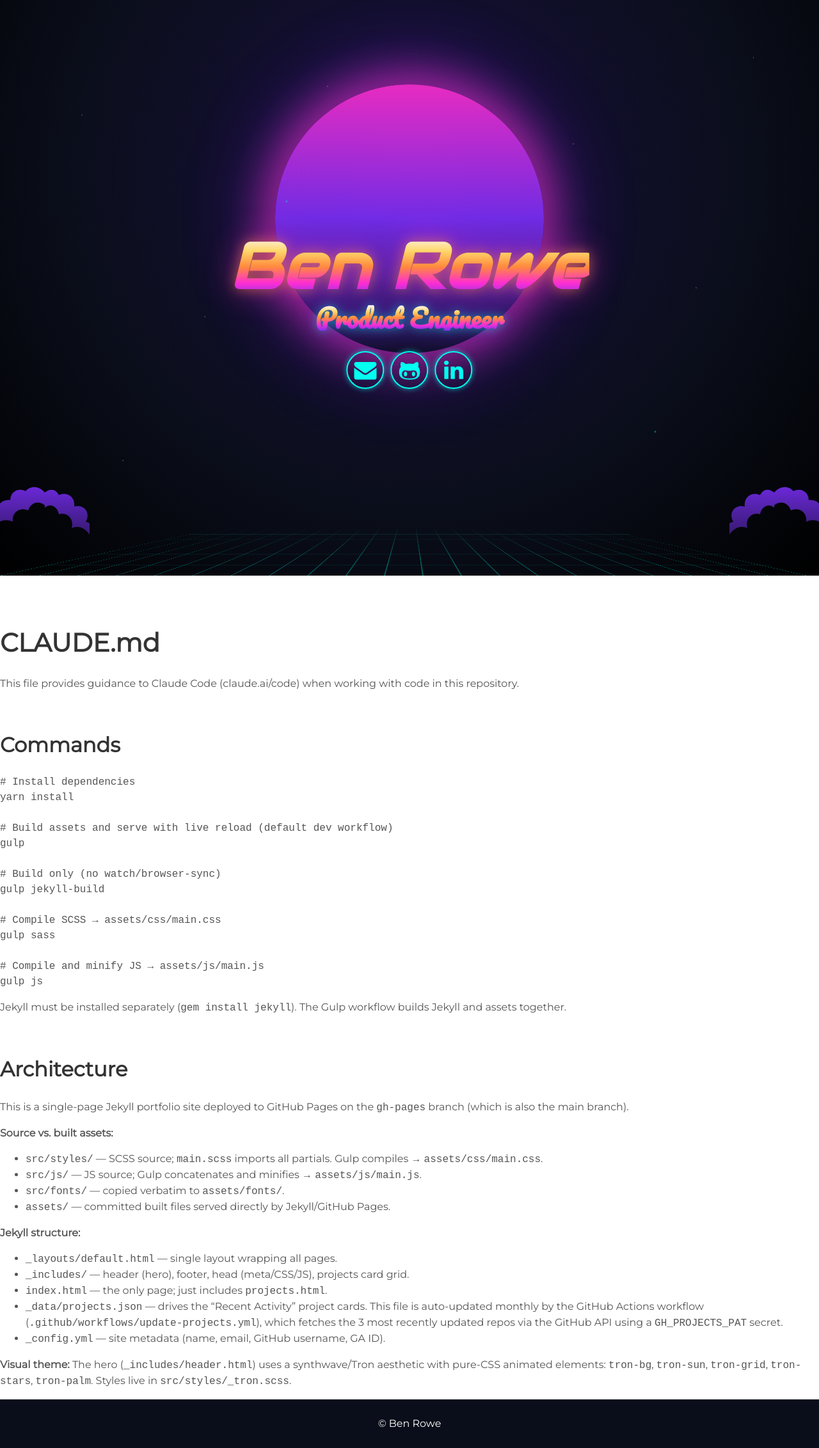
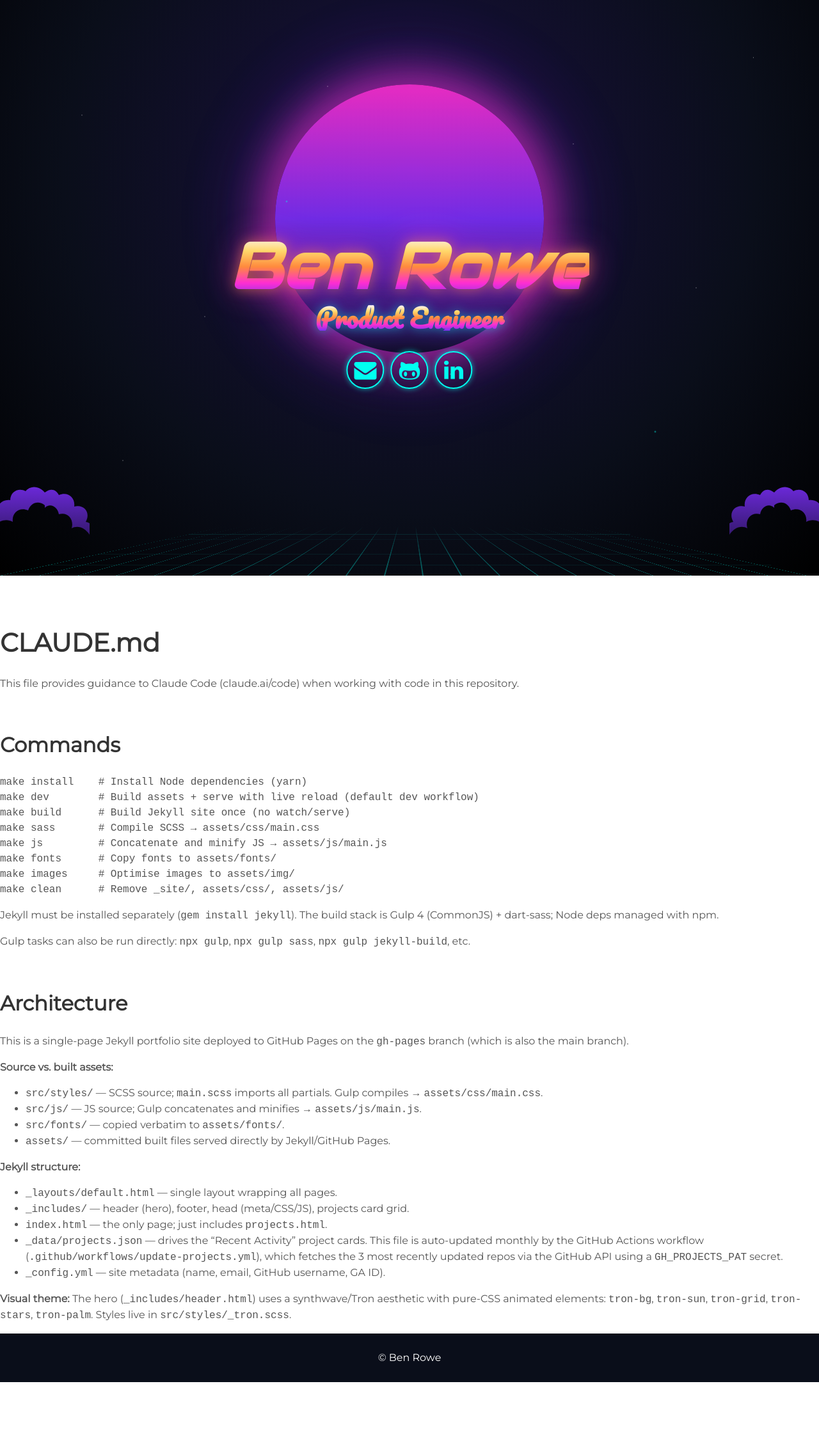
Before and after one commit to benrowe/website, a Jekyll site: the page built from CLAUDE.md, in a window 1280 px wide. Shown: the whole page at 64% size. Built offline with Jekyll 4.4.1, drawn with Linux system fonts in a browser that asks for light colours; our own code applies the rules of GitHub Pages for plain Markdown files; after the commit the page ends 2161 px from its top, so only the background shows below that.

Commit message:
build: migrate to Gulp 4, modern deps, and add Makefile
Fixes 129 Dependabot vulnerabilities by updating the entire build stack:
- Gulp 3 → 4 (new series/parallel API, exports-based tasks)
- gulp-sass 3.x (node-sass) → 5.x + dart-sass
- gulp-imagemin 3.x → 6.x (last CJS-compatible version)
- gulp-uglify 2.x → 3.x, gulp-csso 2.x → 4.x, browser-sync 2.x → 3.x
- Switch from yarn to npm; regenerate lockfile

Also fixes latent bugs in old gulpfile: missing return in sass/fonts tasks,
tff typo in watch glob. Adds Makefile as the primary developer interface.

Co-Authored-By: Claude Sonnet 4.6 <noreply@anthropic.com>

````diff
--- a/CLAUDE.md
+++ b/CLAUDE.md
@@ -5,23 +5,19 @@ This file provides guidance to Claude Code (claude.ai/code) when working with co
 ## Commands
 
 ```bash
-# Install dependencies
-yarn install
-
-# Build assets and serve with live reload (default dev workflow)
-gulp
-
-# Build only (no watch/browser-sync)
-gulp jekyll-build
-
-# Compile SCSS → assets/css/main.css
-gulp sass
-
-# Compile and minify JS → assets/js/main.js
-gulp js
+make install    # Install Node dependencies (yarn)
+make dev        # Build assets + serve with live reload (default dev workflow)
+make build      # Build Jekyll site once (no watch/serve)
+make sass       # Compile SCSS → assets/css/main.css
+make js         # Concatenate and minify JS → assets/js/main.js
+make fonts      # Copy fonts to assets/fonts/
+make images     # Optimise images to assets/img/
+make clean      # Remove _site/, assets/css/, assets/js/
 ```
 
-Jekyll must be installed separately (`gem install jekyll`). The Gulp workflow builds Jekyll and assets together.
+Jekyll must be installed separately (`gem install jekyll`). The build stack is Gulp 4 (CommonJS) + dart-sass; Node deps managed with npm.
+
+Gulp tasks can also be run directly: `npx gulp`, `npx gulp sass`, `npx gulp jekyll-build`, etc.
 
 ## Architecture
 
--- a/assets/js/main.js
+++ b/assets/js/main.js
@@ -1 +1 @@
-document.addEventListener("DOMContentLoaded",function(){new SweetScroll({});},!1);
+document.addEventListener("DOMContentLoaded",function(){new SweetScroll({})},!1),document.addEventListener("DOMContentLoaded",function(){var n,o,i,d,r=document.querySelector(".tron-bg");r&&!window.matchMedia("(prefers-reduced-motion: reduce)").matches&&(d=i=o=n=0,document.addEventListener("mousemove",function(e){n=2*(e.clientX/window.innerWidth-.5),o=2*(e.clientY/window.innerHeight-.5)},{passive:!0}),requestAnimationFrame(function e(){i+=.05*(n-i),d+=.05*(o-d);var t=.05*window.scrollY;r.style.setProperty("--px",i.toFixed(3)),r.style.setProperty("--py",(d+t).toFixed(3)),requestAnimationFrame(e)}))},!1);
````
Also changed, not shown: gulpfile.js (+54 -65 lines), package.json (+9 -8 lines), assets/css/main.css, 4 other files.
